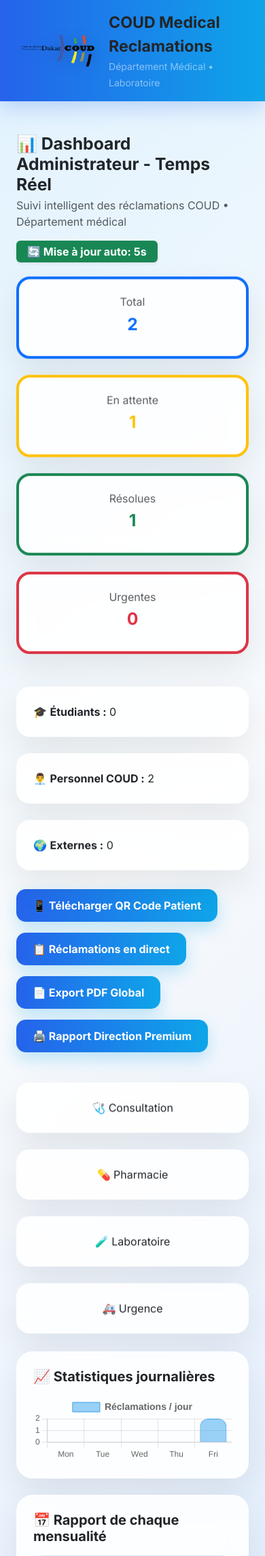
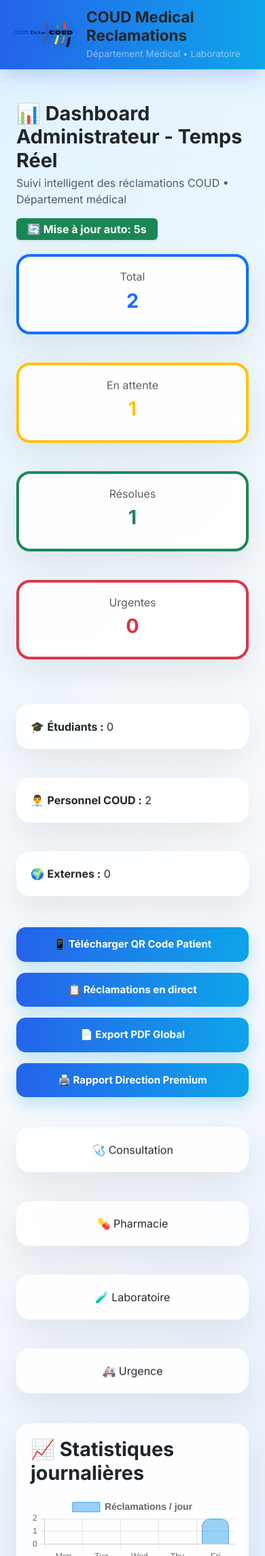
Before and after one commit to jibrilmbaye55-lab/medical_claims_system, a Flask app: page /admin/reports in a window 390 px wide. Shown: the top 2289 px of the page at 68% size. Run offline with Flask 3, Linux system fonts and the light colour scheme.

Commit message:
Final mobile responsive premium

```diff
--- a/static/css/style.css
+++ b/static/css/style.css
@@ -117,3 +117,84 @@ textarea.form-control {
         transform: translateY(0);
     }
 }
+
+/* =========================
+   RESPONSIVE MOBILE PREMIUM
+========================= */
+@media (max-width: 768px) {
+    body {
+        overflow-x: hidden;
+    }
+
+    /* HEADER */
+    .navbar-modern {
+        padding: 12px 16px !important;
+    }
+
+    .navbar-modern img {
+        height: 38px !important;
+    }
+
+    .navbar-modern .fs-3,
+    .navbar-modern .fw-bold {
+        font-size: 1.4rem !important;
+        line-height: 1.2;
+    }
+
+    .navbar-modern small {
+        font-size: 0.85rem !important;
+        line-height: 1.4;
+    }
+
+    /* CONTAINER */
+    .container,
+    .container-fluid {
+        padding-left: 12px !important;
+        padding-right: 12px !important;
+    }
+
+    /* MAIN CARD */
+    .main-card {
+        border-radius: 20px !important;
+        padding: 20px !important;
+        margin-bottom: 18px;
+    }
+
+    /* FORM TITLES */
+    h1, h2, h3, h4, h5 {
+        font-size: 1.8rem !important;
+        line-height: 1.2;
+    }
+
+    /* FORM */
+    .form-control,
+    .form-select {
+        min-height: 48px !important;
+        font-size: 16px !important;
+    }
+
+    textarea.form-control {
+        min-height: 120px !important;
+    }
+
+    /* BUTTON */
+    .btn-modern {
+        width: 100%;
+        padding: 14px 18px !important;
+        font-size: 15px !important;
+        border-radius: 14px;
+    }
+
+    /* LOGOS BLOCK */
+    .logo-box img,
+    .main-card img {
+        max-width: 100%;
+        height: auto;
+    }
+
+    /* DATE BADGE */
+    .mobile-date-box {
+        font-size: 14px !important;
+        padding: 10px 14px !important;
+    }
+}
```
Also changed, not shown: qr_patient_coud.png (added).
